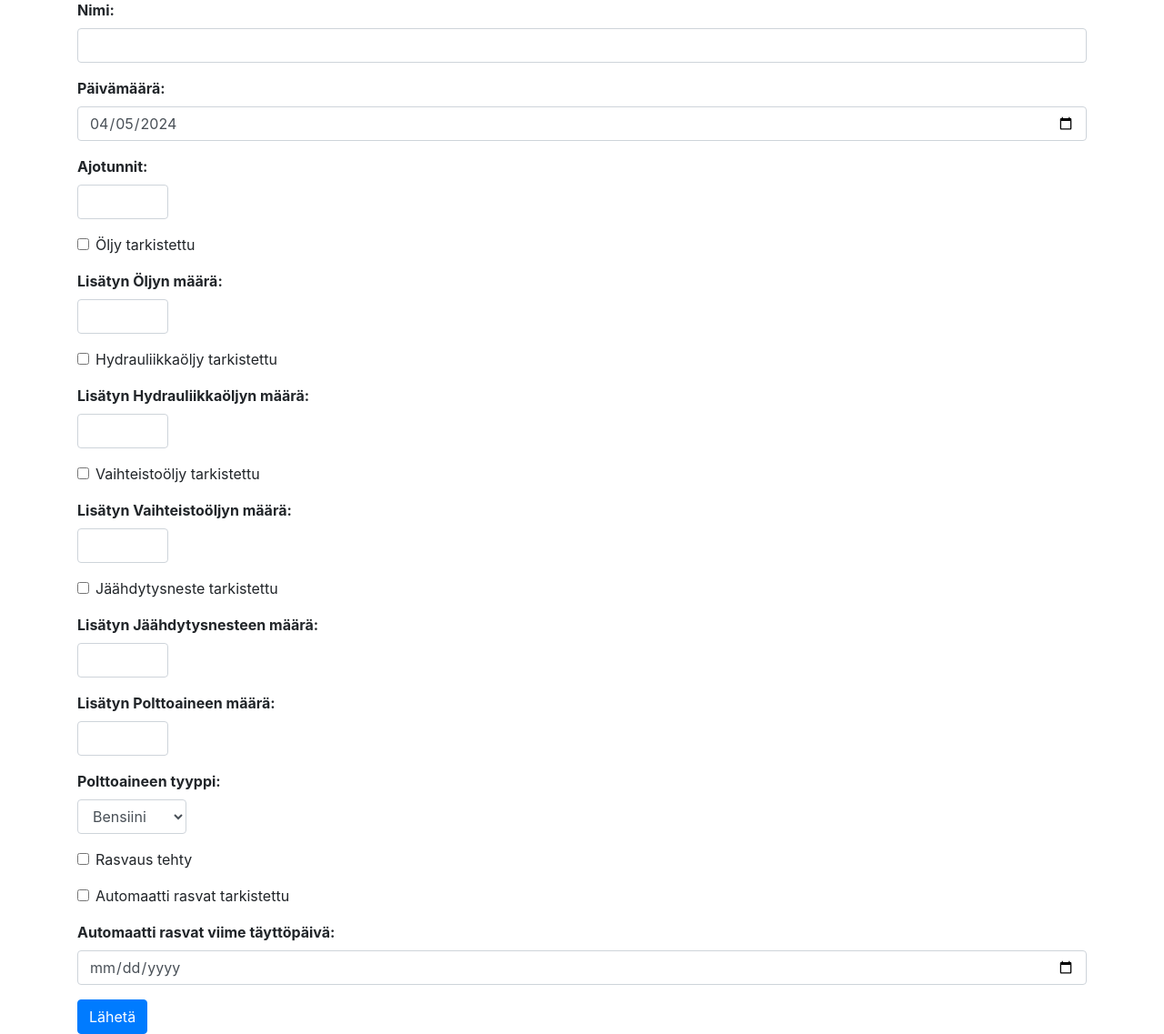
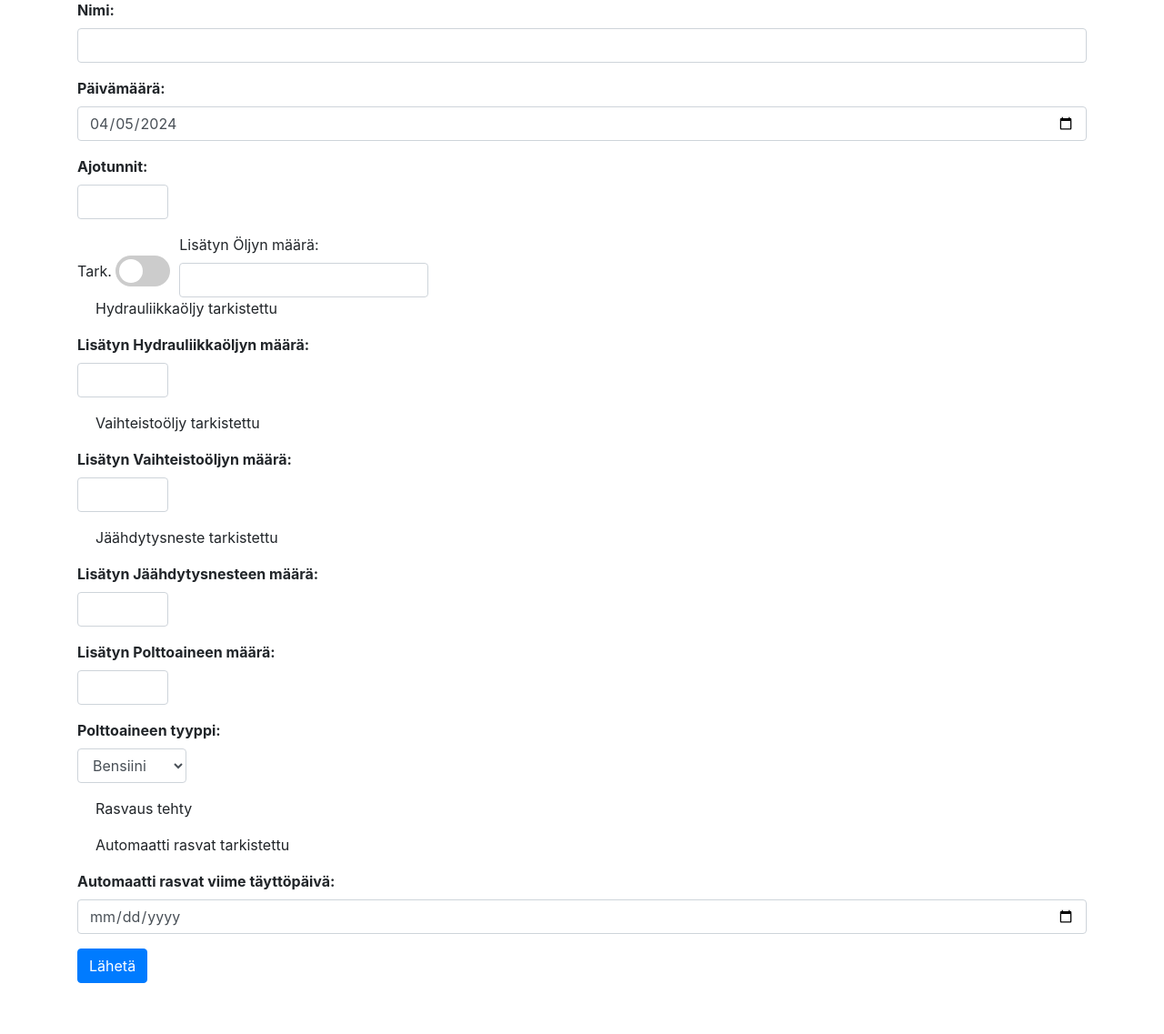
Before and after one commit to Team-OperativeDiary/Equipment-Usage-Diary, a Flask app: page /1/1 in a window 1280 px wide. Shown: the part 111-1248 px from the top of the page at 91% size. After the commit the page ends 1192 px from the top, so only its background shows below. Run offline with Flask 3, Linux system fonts and the light colour scheme; data that the repository does not hold is empty; some libraries are stand-ins or nearby versions.

Commit message:
re-work checkbox

```diff
--- a/app/static/styles_form.css
+++ b/app/static/styles_form.css
@@ -21,3 +21,52 @@ body{
 .form-group .form-check-label {
     font-weight: normal;
 }
+
+
+input[type="checkbox"] {
+    display: none;
+}
+
+.toggle-container {
+    margin-top: 20px;
+}
+
+.toggle-switch {
+    position: relative;
+    display: inline-block;
+    width: 60px;
+    height: 34px;
+    vertical-align: middle;
+}
+
+.toggle-switch input[type="checkbox"] + .toggle-slider {
+    position: absolute;
+    cursor: pointer;
+    top: 0;
+    left: 0;
+    right: 0;
+    bottom: 0;
+    background-color: #ccc;
+    border-radius: 34px;
+    transition: .4s;
+}
+
+.toggle-switch input[type="checkbox"]:checked + .toggle-slider {
+    background-color: #0c36ff;
+}
+
+.toggle-slider:before {
+    position: absolute;
+    content: "";
+    height: 26px;
+    width: 26px;
+    left: 4px;
+    bottom: 4px;
+    background-color: white;
+    border-radius: 50%;
+    transition: .4s;
+}
+
+.toggle-switch input[type="checkbox"]:checked + .toggle-slider:before {
+    transform: translateX(26px);
+}
--- a/app/templates/form.html
+++ b/app/templates/form.html
@@ -45,15 +45,22 @@
                 <input type="number" class="form-control" id="drivingHours" name="drivingHours">
             </div>
 
-            <div class="form-group form-check">
-                <input type="checkbox" class="form-check-input" id="oilChecked" name="oilChecked">
-                <label class="form-check-label" for="oilChecked">Öljy tarkistettu</label>
+            <div class="form-row align-items-center">
+                <div class="col-auto">
+                    <div class="toggle-container">
+                        <label for="oilChecked" class="align-middle">Tark.</label>
+                        <label class="toggle-switch">
+                            <input type="checkbox" id="oilChecked" name="oilChecked">
+                            <span class="toggle-slider"></span>
+                        </label>
+                    </div>
+                </div>
+                <div class="col-auto">
+                    <label for="oilAddedAmount">Lisätyn Öljyn määrä:</label>
+                    <input type="number" class="form-control" id="oilAddedAmount" name="oilAddedAmount">
+                </div>
             </div>
 
-            <div class="form-group">
-                <label for="oilAddedAmount">Lisätyn Öljyn määrä:</label>
-                <input type="number" class="form-control" id="oilAddedAmount" name="oilAddedAmount">
-            </div>
 
             <div class="form-group form-check">
                 <input type="checkbox" class="form-check-input" id="hydraulicOilChecked" name="hydraulicOilChecked">
```
